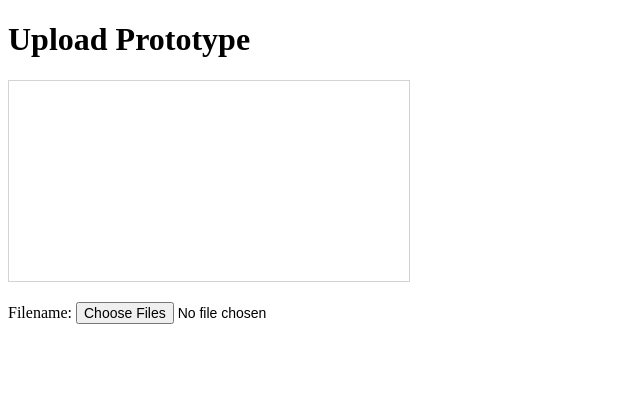
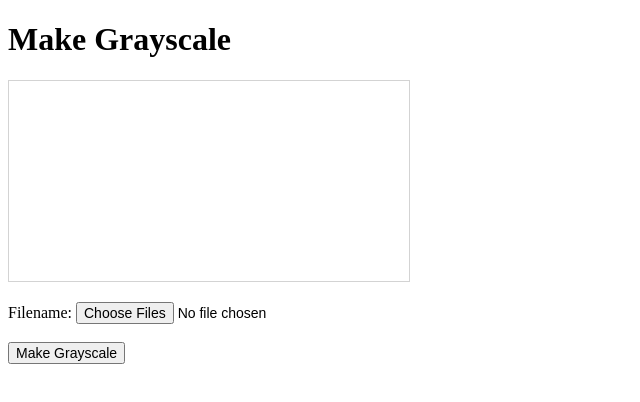
Before and after one commit to SyedBurhanAli/Week-3-Upload-and-Display-an-Image, a plain HTML site: page index.html in a window 1280 px wide. Shown: the whole page, without its empty margins (0-640 px from the left). Drawn offline with Linux system fonts and the light colour scheme.

Commit message:
Added "Make Gray Scale Functionality"

```diff
--- a/JS/main.js
+++ b/JS/main.js
@@ -18,9 +18,26 @@
         Create a SimpleImage from the chosen file. The SimpleImage library can be found at https://www.dukelearntoprogram.com/course1/common/js/image/SimpleImage.js. Remember you will need to use the <script src=’ ‘></script> tags in the HTML pane to tell your web page where to find the Simple Image library.
         Get the canvas element, and draw the image on the canvas. Note that you can define only one of the width or height of the canvas to avoid changing the image aspect ratio. */
 
+var image; //Global Variable so upload() and makeGray() both can use it.
+
+//But Try to Minimize the use of Global Variables. Relying on too many can make it hard to understand the code you're developing and how the functions interact with each other.
+
 function upload() {
   var imgcanvas = document.getElementById("can");
   var fileinput = document.getElementById("finput");
-  var image = new SimpleImage(fileinput);
+  // var image = new SimpleImage(fileinput);
+  image = new SimpleImage(fileinput);
   image.drawTo(imgcanvas); //Method inclusded in SimpleImage Libraray. We will call image.drawTo and use the canvas element as the parameter to indicate the SimpleImage should be drawn on a specific canvas of our choosing.
 }
+
+function makeGray() {
+  for (var pixel of image.values()) {
+    var avg = (pixel.getRed() + pixel.getGreen() + pixel.getBlue()) / 3;
+
+    pixel.setRed(avg);
+    pixel.setGreen(avg);
+    pixel.setBlue(avg);
+  }
+  var imgcanvas = document.getElementById("can");
+  image.drawTo(imgcanvas);
+}
--- a/index.html
+++ b/index.html
@@ -9,7 +9,10 @@
   <body>
     <script src="http://www.dukelearntoprogram.com/course1/common/js/image/SimpleImage.js"></script>
 
-    <h1>Upload Prototype</h1>
+    <h1>Make Grayscale</h1>
+
+    <!--     <h1>Upload Prototype</h1>
+ -->
 
     <!-- 1. Create a new pen, and add the following HTML elements: 1 header, 1 canvas (with an ID), 1 text type input (with an ID), 1 button type input (with value and onclick attributes—the onclick event handler should call an upload() function you will write later) -->
 
@@ -37,6 +40,8 @@
         id="finput"
         onchange="upload()"
       />
+      <br /><br />
+      <input type="button" value="Make Grayscale" onclick="makeGray()" />
     </p>
     <script src="./JS/main.js"></script>
   </body>
```
